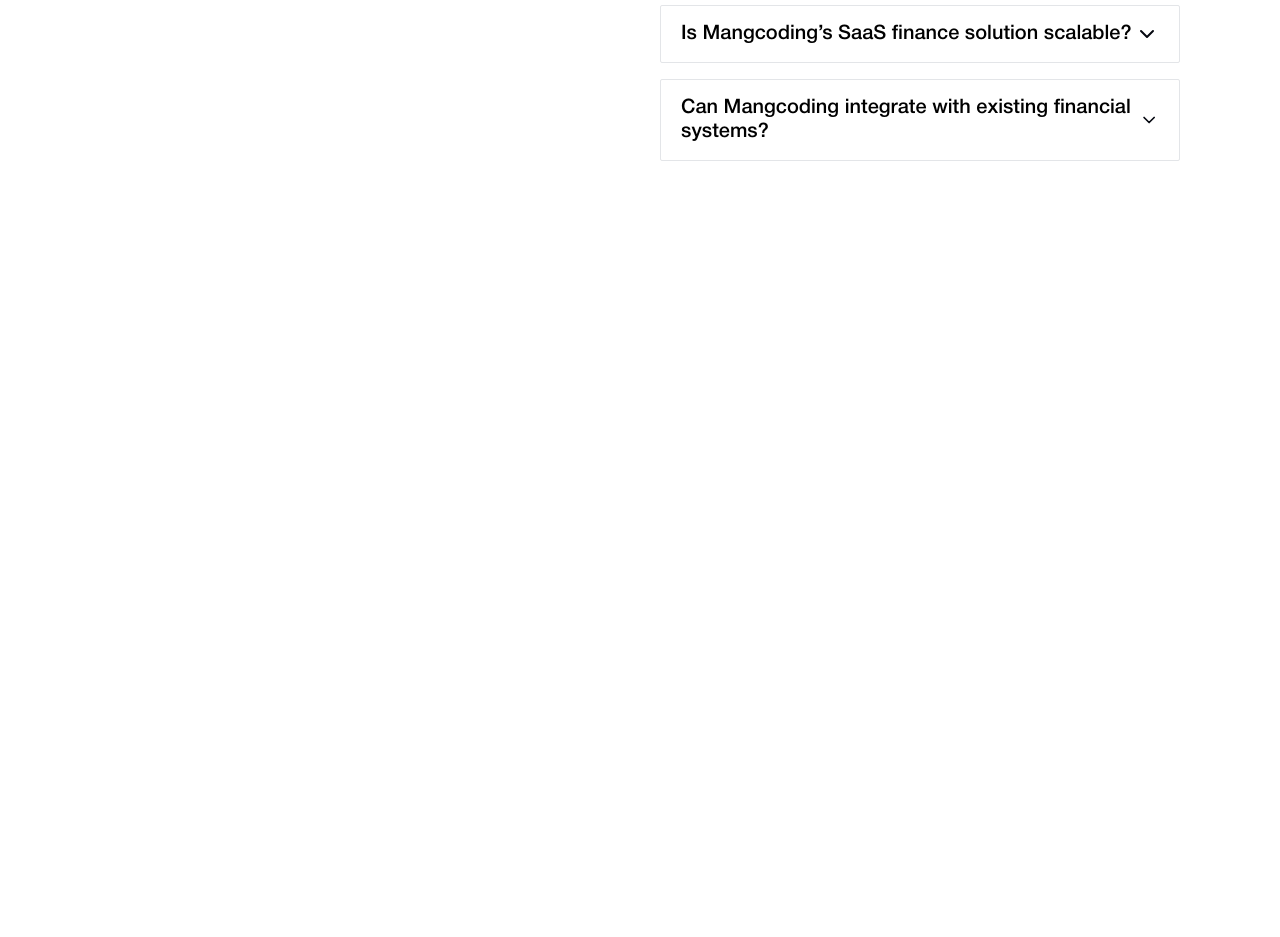
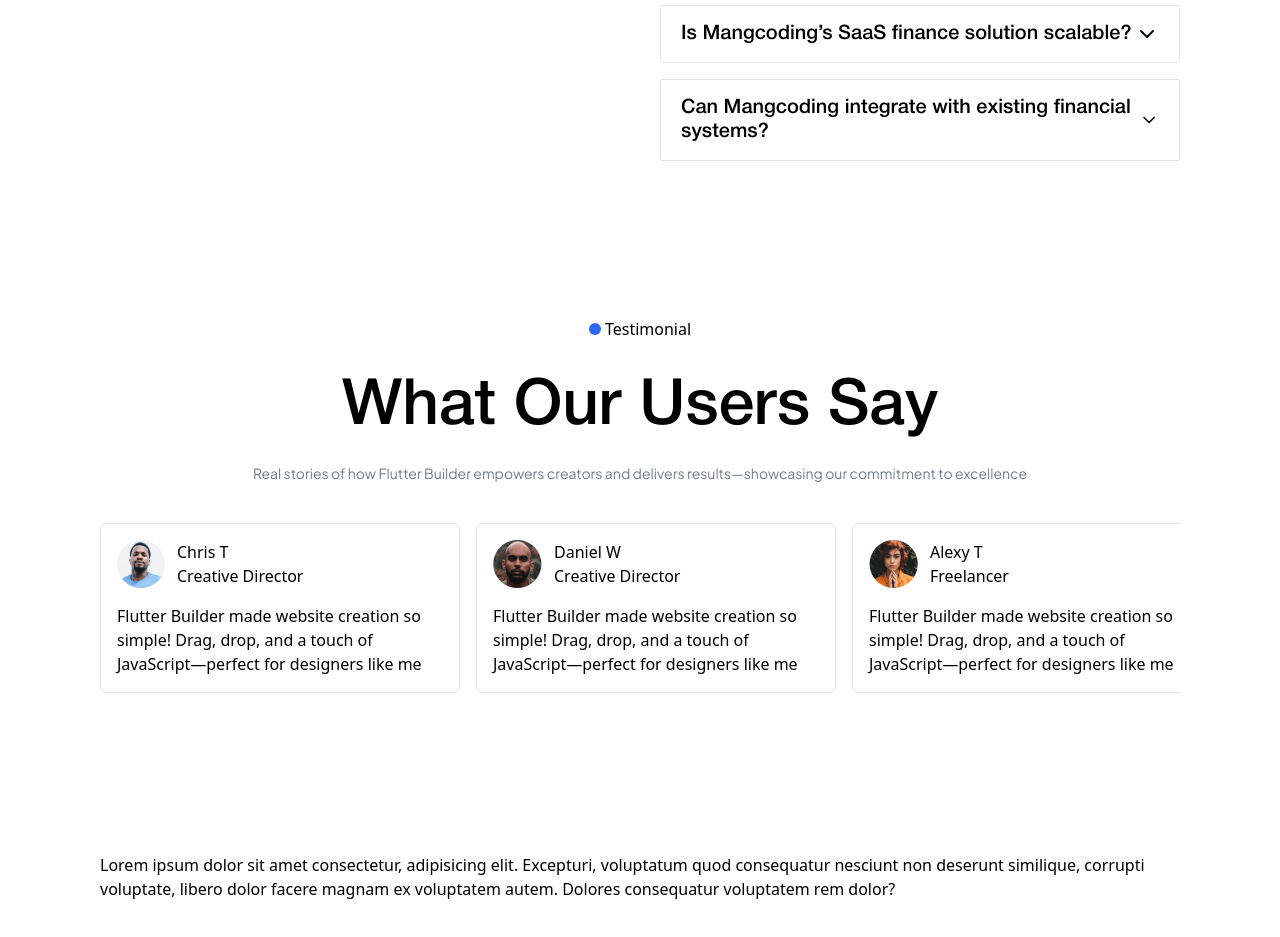
Before and after one commit to arsa24/slicing-ui-mangcoding, a website built with Vite: page index.html in a window 1280 px wide. Shown: the part 4145-5082 px from the top of the page. Before the commit the page ends 4386 px from the top, so only its background shows below. Built offline with nearby package versions, Linux system fonts and the light colour scheme.

Commit message:
add testimonial section

```diff
--- a/index.html
+++ b/index.html
@@ -739,6 +739,107 @@
       </div>
     </div>
 
+    <!-- testimoni -->
+    <div class="w-full px-5 md:px-12 lg:px-[100px] py-20">
+      <div class="flex flex-col items-center">
+        <div class="flex gap-1 items-center mb-[34px]">
+          <div
+            class="block h-3 w-3 rounded-full bg-[#2E66EF]"
+            style="box-shadow: 0, 0, 0, 2px, rgba(46, 101, 239, 0.9)"
+          ></div>
+          <p class="leading-4">Testimonial</p>
+        </div>
+        <div class="grid gap-5">
+          <h1
+            class="font-halvetica-neue text-[64px] leading-[72px] text-center"
+          >
+            What Our Users Say
+          </h1>
+          <p class="font-plus-jakarta-sans text-sm leading-5 text-[#747B8B]">
+            Real stories of how Flutter Builder empowers creators and delivers
+            results—showcasing our commitment to excellence
+          </p>
+        </div>
+      </div>
+      <div
+        class="flex overflow-x-auto scroll-smooth w-full no-scrollbar gap-4 mt-10"
+      >
+        <div
+          class="flex-none gap-4 flex flex-col w-1/3 bg-white p-4 border border-[#E3E5E8] rounded-md text-center"
+        >
+          <div class="flex gap-3 items-center">
+            <img src="./src/assets/Avatar-chris.png" alt="" />
+            <div>
+              <h1 class="text-left">Chris T</h1>
+              <p>Creative Director</p>
+            </div>
+          </div>
+          <div>
+            <p class="text-left">
+              Flutter Builder made website creation so simple! Drag, drop, and a
+              touch of JavaScript—perfect for designers like me
+            </p>
+          </div>
+        </div>
+        <div
+          class="flex-none gap-4 flex flex-col w-1/3 bg-white p-4 border border-[#E3E5E8] rounded-md text-center"
+        >
+          <div class="flex gap-3 items-center">
+            <img src="./src/assets/Avatar-daniel.png" alt="" />
+            <div>
+              <h1 class="text-left">Daniel W</h1>
+              <p>Creative Director</p>
+            </div>
+          </div>
+          <div>
+            <p class="text-left">
+              Flutter Builder made website creation so simple! Drag, drop, and a
+              touch of JavaScript—perfect for designers like me
+            </p>
+          </div>
+        </div>
+        <div
+          class="flex-none gap-4 flex flex-col w-1/3 bg-white p-4 border border-[#E3E5E8] rounded-md text-center"
+        >
+          <div class="flex gap-3 items-center">
+            <img src="./src/assets/Avatar-alex.png" alt="" />
+            <div>
+              <h1 class="text-left">Alexy T</h1>
+              <p>Freelancer</p>
+            </div>
+          </div>
+          <div>
+            <p class="text-left">
+              Flutter Builder made website creation so simple! Drag, drop, and a
+              touch of JavaScript—perfect for designers like me
+            </p>
+          </div>
+        </div>
+        <div
+          class="flex-none gap-4 flex flex-col w-1/3 bg-white p-4 border border-[#E3E5E8] rounded-md text-center"
+        >
+          <div class="flex gap-3 items-center">
+            <img src="./src/assets/Avatar-chris.png" alt="" />
+            <div>
+              <h1 class="text-left">Chris T</h1>
+              <p>Creative Director</p>
+            </div>
+          </div>
+          <div>
+            <p class="text-left">
+              Flutter Builder made website creation so simple! Drag, drop, and a
+              touch of JavaScript—perfect for designers like me
+            </p>
+          </div>
+        </div>
+      </div>
+    </div>
+
+    <!-- template -->
+    <div class="w-full px-5 md:px-12 lg:px-[100px] py-20 min-h-screen">
+      Lorem ipsum dolor sit amet consectetur, adipisicing elit. Excepturi, voluptatum quod consequatur nesciunt non deserunt similique, corrupti voluptate, libero dolor facere magnam ex voluptatem autem. Dolores consequatur voluptatem rem dolor?
+    </div>
+
     <script src="./src/script.js"></script>
   </body>
 </html>
--- a/src/style.css
+++ b/src/style.css
@@ -28,3 +28,14 @@
 .dropdown-features ul {
   box-shadow: 0px 0px 37px 0px rgba(0, 0, 0, 0.1);
 }
+
+@layer utilities {
+  .no-scrollbar::-webkit-scrollbar {
+    display: none;
+  }
+
+  .no-scrollbar {
+    -ms-overflow-style: none;
+    scrollbar-width: none;
+  }
+}
```
Also changed, not shown: src/assets/Avatar-alex.png (added), src/assets/Avatar-chris.png (added), src/assets/Avatar-daniel.png (added).
